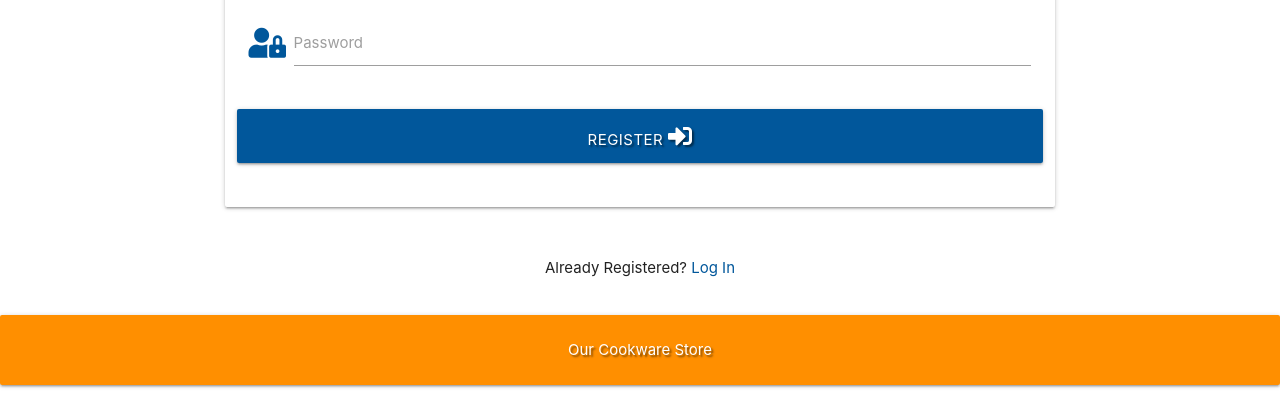
After one commit to gersonvj/My-Recipe, a Flask app: page /register in a window 1280 px wide. The commit adds this page. Shown: the part 1689-2106 px from the top of the page. Run offline with Flask 2, Linux system fonts and the light colour scheme; some libraries are stand-ins or nearby versions.

Commit message:
User register/login functionality

```diff
--- a/app.py
+++ b/app.py
@@ -24,6 +24,29 @@ def get_ingredients():
     return render_template ("ingredients.html", ingredients=ingredients)
 
 
+@app.route("/register", methods=["GET", "POST"])
+def register():
+    if request.method == "POST":
+        # check if username already exists in db
+        existing_user = mongo.db.users.find_one(
+            {"username": request.form.get("username").lower()})
+
+        if existing_user:
+            flash("Username already exists")
+            return redirect(url_for("register"))
+
+        register = {
+            "username": request.form.get("username").lower(),
+            "password": generate_password_hash(request.form.get("password"))
+        }
+        mongo.db.users.insert_one(register)
+
+        # put the new user into 'session' cookie
+
+
+    return render_template("register.html")
+
+
 if __name__ == "__main__":
     app.run(host=os.environ.get("IP"),
             port=int(os.environ.get("PORT")),
--- a/templates/base.html
+++ b/templates/base.html
@@ -26,7 +26,7 @@
                     <li><a href="#">Our Recipes</a></li>
                     <li><a href="#">Log in</a></li>
                     <li><a href="#">Logout</a></li>
-                    <li><a href="#">Register</a></li>
+                    <li><a href="{{ url_for('register') }}">Register</a></li>
                 </ul>
             </div>
         </nav>
@@ -40,7 +40,7 @@
             <li><a href="#">Our Recipes</a></li>
             <li><a href="#">Log in</a></li>
             <li><a href="#">Logout</a></li>
-            <li><a href="#">Register</a></li>
+            <li><a href="{{ url_for('register') }}">Register</a></li>
         </ul>
     </header>
 
--- /dev/null
+++ b/templates/register.html
@@ -0,0 +1,46 @@
+{% extends "base.html" %}
+{% block content %}
+
+    <h3 class="center-align">Register</h3>
+
+    <div class="row">
+        <form class="col s12 m8 offset-m2" method="POST" action="{{ url_for('register') }}">
+            <div class="card-panel">
+                <!-- username -->
+                <div class="row">
+					<div class="input-field col s12">
+						<i class="fas fa-user-plus prefix light-blue-text text-darken-4"></i>
+						<input id="username" name="username" type="text" minlength="5"
+                            maxlength="15" pattern="^[a-zA-Z0-9]{5,15}$" class="validate" required>
+						<label for="username">Username</label>
+					</div>
+                </div>
+                <!-- passowrd -->
+                <div class="row">
+                    <div class="input-field col s12">
+						<i class="fas fa-user-lock prefix light-blue-text text-darken-4"></i>
+                        <input id="password" name="password" type="password" minlength="5"
+                            maxlength="15" pattern="^[a-zA-Z0-9]{5,15}$" class="validate" required>
+                        <label for="password">Password</label>
+                    </div>
+                </div>
+                <!-- register -->
+                <div class="row">
+                    <button type="submit" class="col s12 btn-large light-blue darken-4 text-shadow">
+                        Register <i class="fas fa-sign-in-alt"></i>
+                    </button>
+                </div>
+            </div>
+        </form>
+    </div>
+
+    <div class="row">
+        <div class="col s12">
+            <p class="center-align">
+                Already Registered?
+                <a href="#" class="light-blue-text text-darken-4">Log In</a>
+            </p>
+        </div>
+    </div>
+
+{% endblock %}
```
